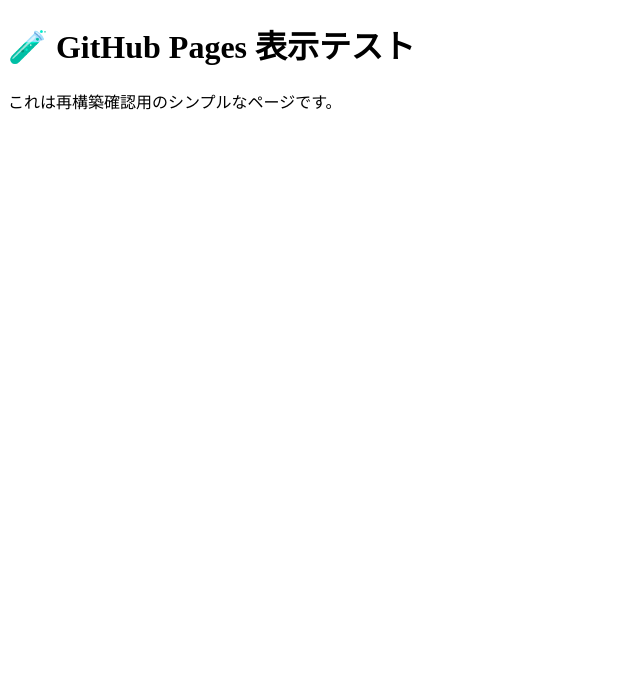
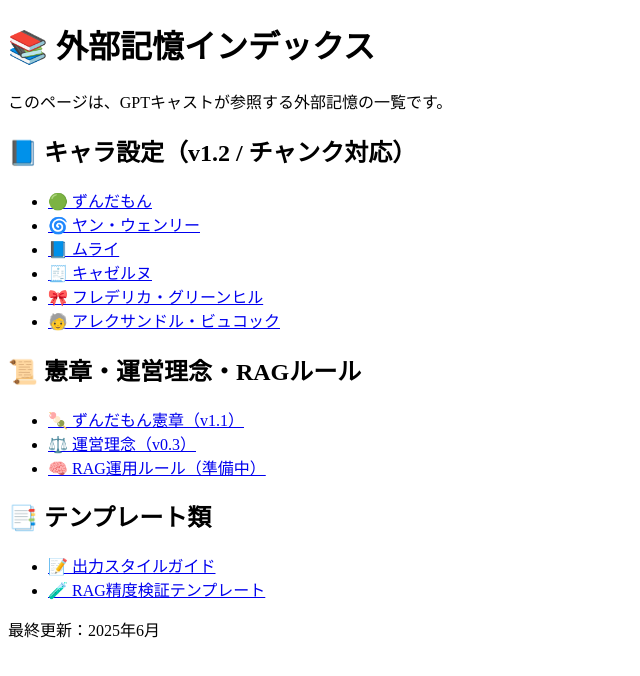
Before and after one commit to gtp-093z/memory-triggers, a plain HTML site: page index.html in a window 1280 px wide. Shown: the whole page, without its empty margins (0-640 px from the left). Drawn offline with Linux system fonts and the light colour scheme.

Commit message:
Update index.html

```diff
--- a/index.html
+++ b/index.html
@@ -2,10 +2,35 @@
 <html lang="ja">
 <head>
   <meta charset="UTF-8">
-  <title>Test Index</title>
+  <title>外部記憶インデックスページ</title>
 </head>
 <body>
-  <h1>🧪 GitHub Pages 表示テスト</h1>
-  <p>これは再構築確認用のシンプルなページです。</p>
+  <h1>📚 外部記憶インデックス</h1>
+  <p>このページは、GPTキャストが参照する外部記憶の一覧です。</p>
+
+  <h2>📘 キャラ設定（v1.2 / チャンク対応）</h2>
+  <ul>
+    <li><a href="charas/zunda-v1.2.html">🟢 ずんだもん</a></li>
+    <li><a href="charas/yan-v1.2.html">🌀 ヤン・ウェンリー</a></li>
+    <li><a href="charas/murai-v1.2.html">📘 ムライ</a></li>
+    <li><a href="charas/cazerne-v1.2.html">🧾 キャゼルヌ</a></li>
+    <li><a href="charas/frederica-v1.2.html">🎀 フレデリカ・グリーンヒル</a></li>
+    <li><a href="charas/bucock-v1.2.html">🧓 アレクサンドル・ビュコック</a></li>
+  </ul>
+
+  <h2>📜 憲章・運営理念・RAGルール</h2>
+  <ul>
+    <li><a href="rules/zunda-charter.html">🍡 ずんだもん憲章（v1.1）</a></li>
+    <li><a href="rules/operation-policy.html">⚖️ 運営理念（v0.3）</a></li>
+    <li><a href="rules/rag-handling-rules.html">🧠 RAG運用ルール（準備中）</a></li>
+  </ul>
+
+  <h2>📑 テンプレート類</h2>
+  <ul>
+    <li><a href="templates/output-style-guide.md">📝 出力スタイルガイド</a></li>
+    <li><a href="templates/rag-eval-template.md">🧪 RAG精度検証テンプレート</a></li>
+  </ul>
+
+  <p>最終更新：2025年6月</p>
 </body>
 </html>
```
